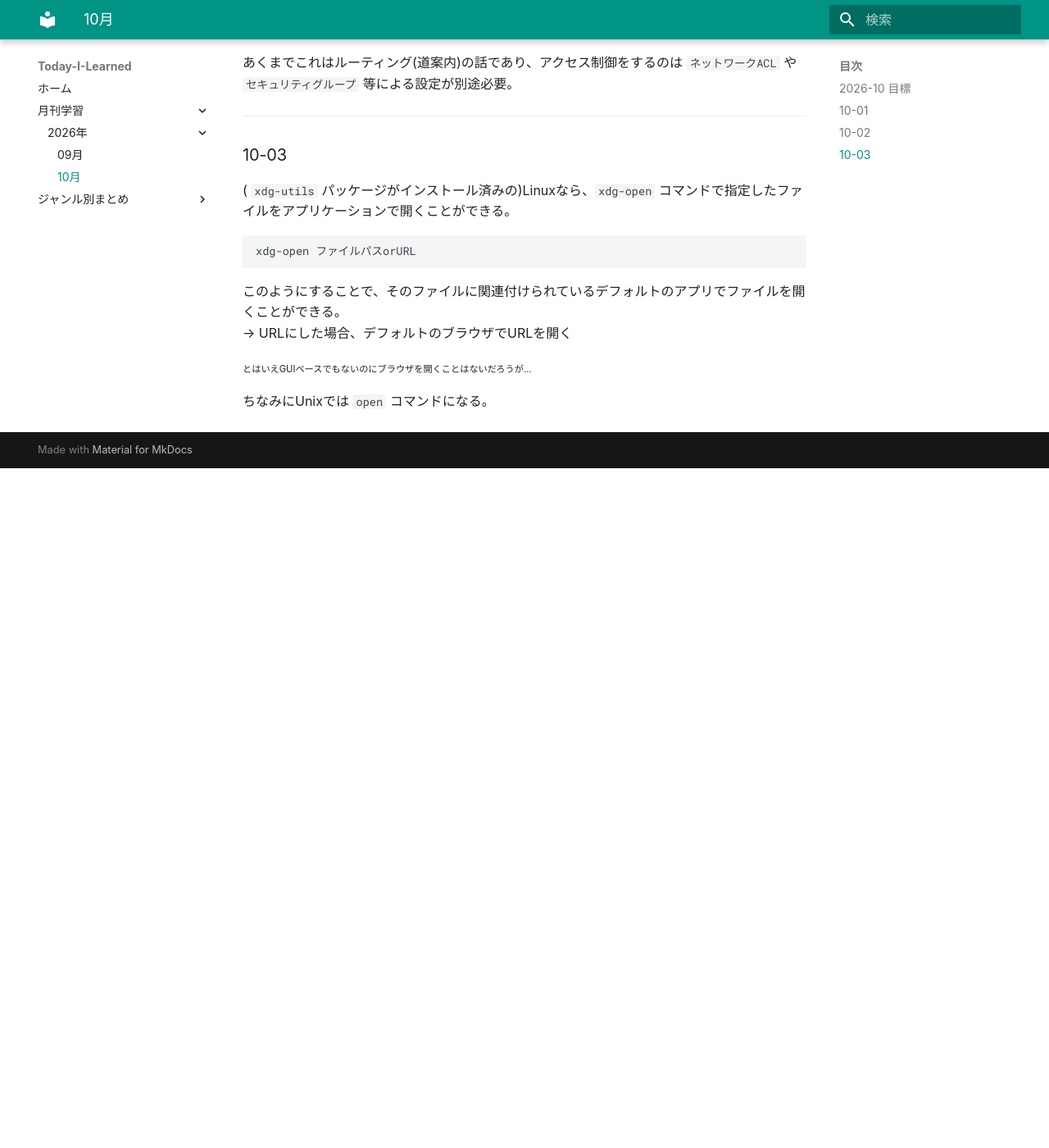
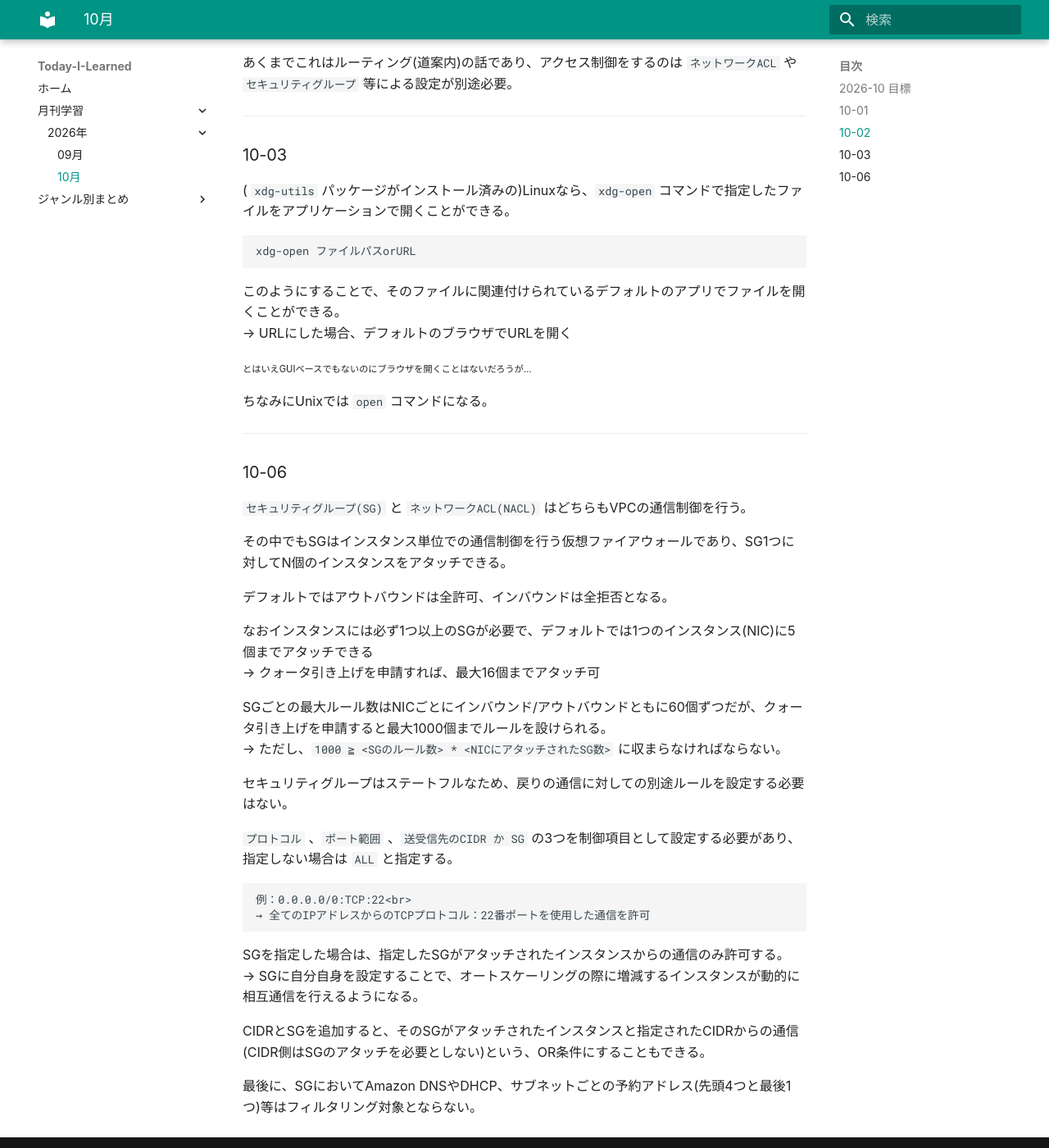
Before and after one commit to wararabesashimi/today-i-learned, an MkDocs documentation site: the page built from docs/2026-10.md, in a window 1280 px wide and 1400 px high, scrolled down 1811 px. Shown: the whole window at 82% size. Built offline with MkDocs 1.6.1 and Material for MkDocs 9.7.7, drawn with Linux system fonts in a browser that asks for light colours; some web fonts are replaced; before the commit the page ends 2382 px from its top, so only the background shows below that.

Commit message:
[docs]セキュリティグループについて学習した記録を追加する

````diff
--- a/docs/2026-10.md
+++ b/docs/2026-10.md
@@ -72,3 +72,35 @@
 <span style="font-size:70%">とはいえGUIベースでもないのにブラウザを開くことはないだろうが…</span>
 
 ちなみにUnixでは `open` コマンドになる。
+
+---
+
+### 10-06
+
+`セキュリティグループ(SG)` と `ネットワークACL(NACL)` はどちらもVPCの通信制御を行う。
+
+その中でもSGはインスタンス単位での通信制御を行う仮想ファイアウォールであり、SG1つに対してN個のインスタンスをアタッチできる。
+
+デフォルトではアウトバウンドは全許可、インバウンドは全拒否となる。
+
+なおインスタンスには必ず1つ以上のSGが必要で、デフォルトでは1つのインスタンス(NIC)に5個までアタッチできる<br>
+→ クォータ引き上げを申請すれば、最大16個までアタッチ可
+
+SGごとの最大ルール数はNICごとにインバウンド/アウトバウンドともに60個ずつだが、クォータ引き上げを申請すると最大1000個までルールを設けられる。<br>
+→ ただし、`1000 ≧ <SGのルール数> * <NICにアタッチされたSG数>` に収まらなければならない。
+
+セキュリティグループはステートフルなため、戻りの通信に対しての別途ルールを設定する必要はない。
+
+`プロトコル` 、`ポート範囲` 、`送受信先のCIDR か SG` の3つを制御項目として設定する必要があり、指定しない場合は `ALL` と指定する。
+
+```
+例：0.0.0.0/0:TCP:22<br>
+→ 全てのIPアドレスからのTCPプロトコル：22番ポートを使用した通信を許可
+```
+
+SGを指定した場合は、指定したSGがアタッチされたインスタンスからの通信のみ許可する。<br>
+→ SGに自分自身を設定することで、オートスケーリングの際に増減するインスタンスが動的に相互通信を行えるようになる。
+
+CIDRとSGを追加すると、そのSGがアタッチされたインスタンスと指定されたCIDRからの通信(CIDR側はSGのアタッチを必要としない)という、OR条件にすることもできる。
+
+最後に、SGにおいてAmazon DNSやDHCP、サブネットごとの予約アドレス(先頭4つと最後1つ)等はフィルタリング対象とならない。
````
